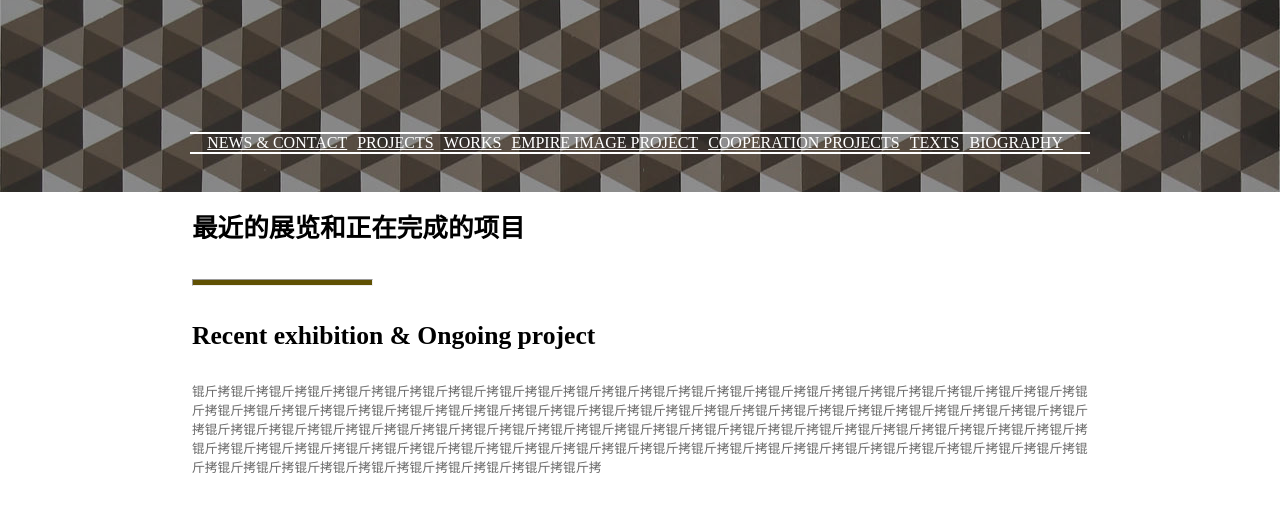
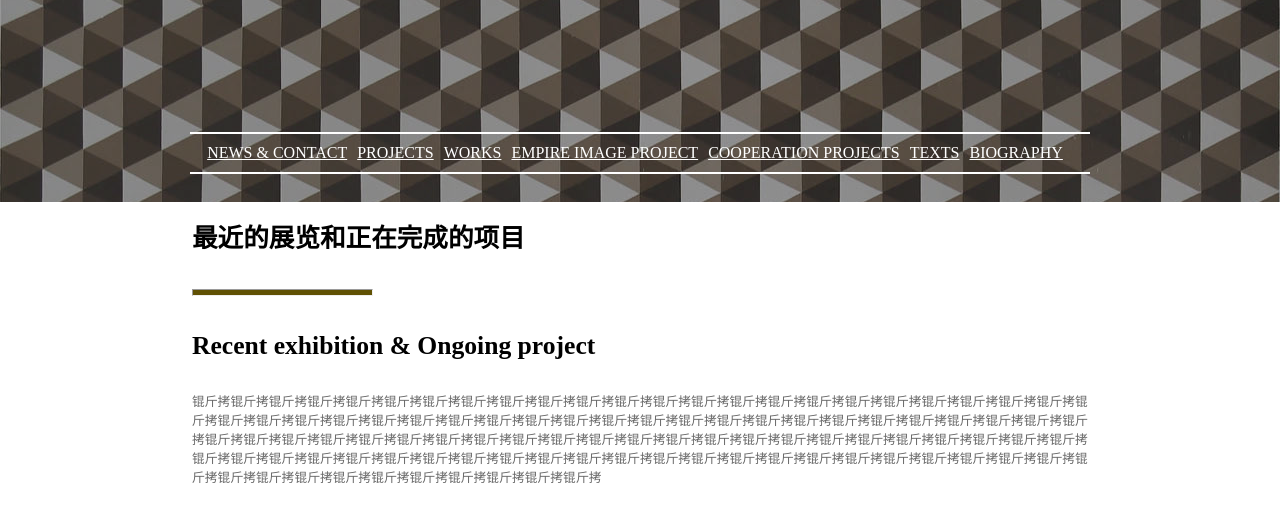
Before and after one commit to nuistMrChest/SHIWANWAN, a plain HTML site: page index.html in a window 1280 px wide. Shown: the part 298-820 px from the top of the page. Drawn offline with Linux system fonts and the light colour scheme.

Commit message:
fasdfasdfasdf

```diff
--- a/shiwanwan.css
+++ b/shiwanwan.css
@@ -32,7 +32,7 @@ body,html{
     margin-top: 30px;
     margin-bottom: 30px;
     text-transform: uppercase;
-    height: 30px;
+    height: 40px;
     width: 100vw;
     display: flex;
     justify-content: center;
@@ -48,6 +48,8 @@ body,html{
     width: 900px;
     margin: auto;
     padding: 0;
+    padding-top: 10px;
+    padding-bottom: 10px;
     justify-content: center;
     align-items: center;
     border-top: 2px;
```
